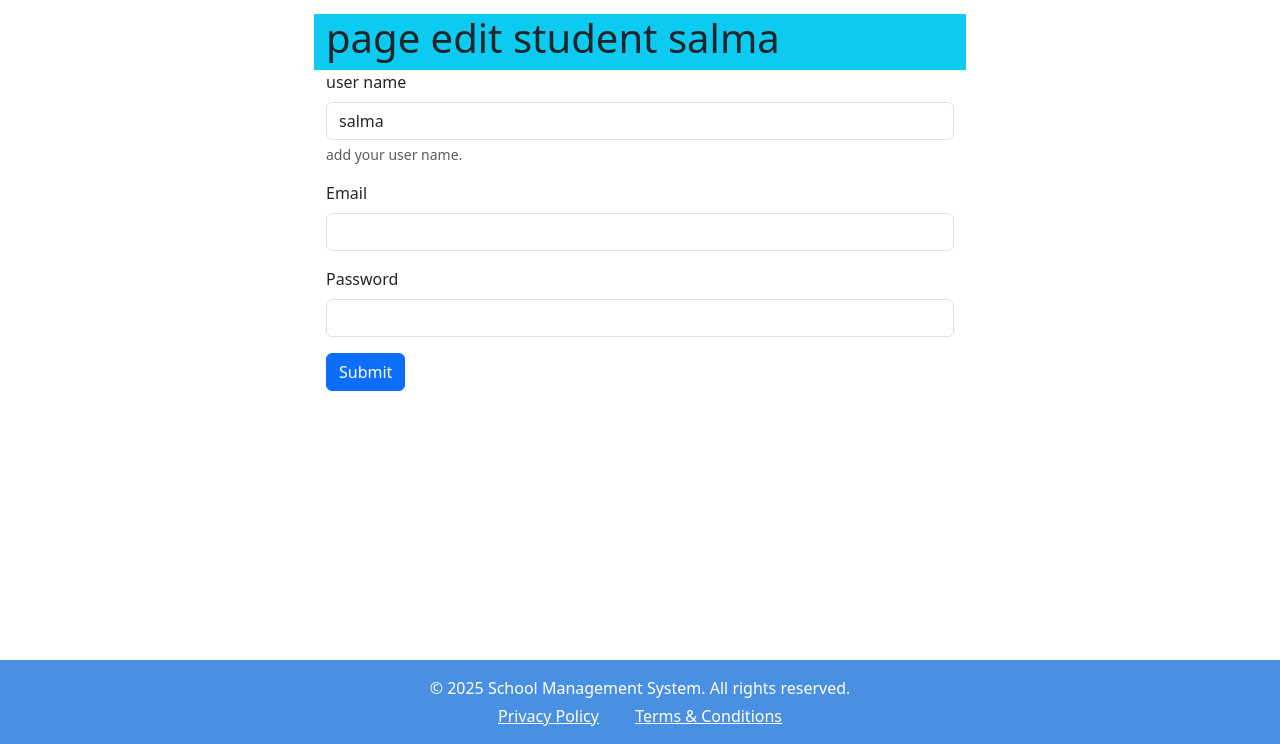
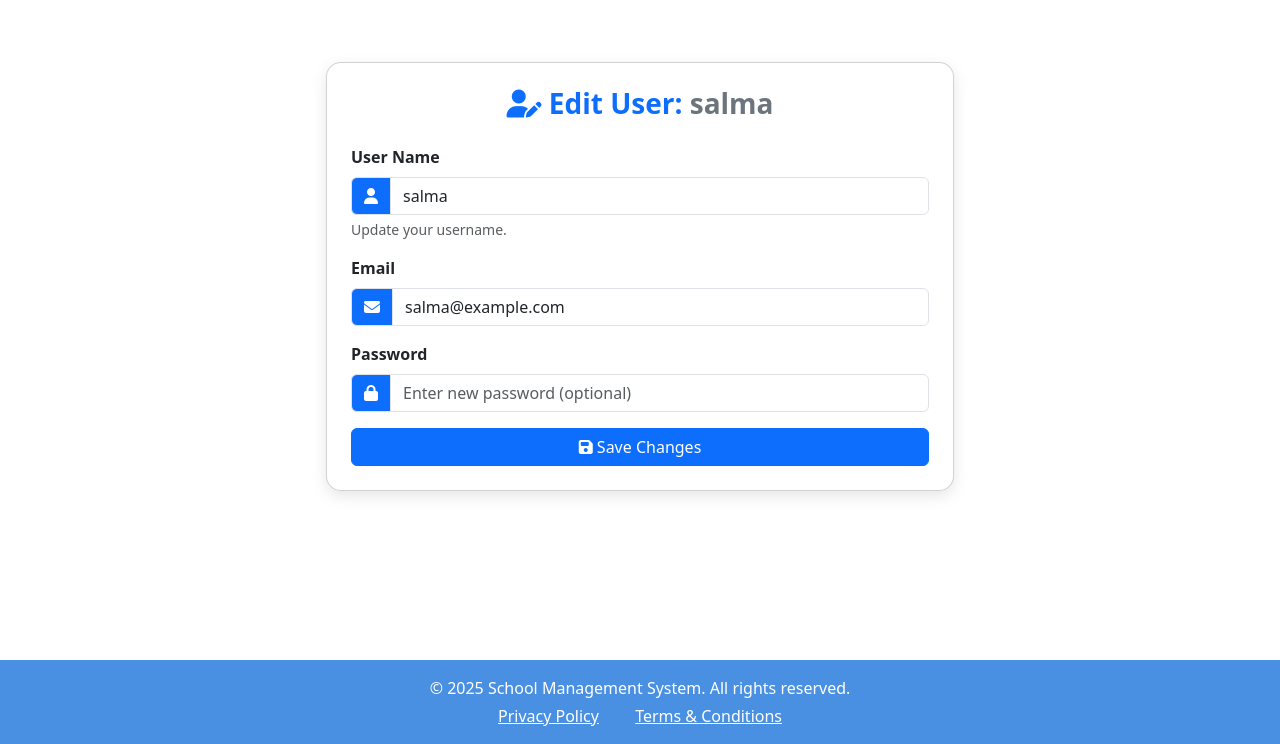
Before and after one commit to salmatarek55/school_system, a PHP site: page /school_system/users/edit.php?id=1 in a window 1280 px wide. Shown: the part 56-800 px from the top of the page. Run offline with PHP 8.4, Linux system fonts and the light colour scheme; data comes from the database, SQL or seed files in the repository.

Commit message:
Update edit.php

```diff
--- a/users/edit.php
+++ b/users/edit.php
@@ -16,32 +16,80 @@ if (isset($_POST['user_name'])) {
 
 include_once "../header.php";
 ?>
-<div class="row justify-content-center">
-    <div class="col-6 bg-info">
-        <h1>page edit student <?php print  $user['user_name'] ?></h1>
-    </div>
-</div>
-<div class="row justify-content-center">
-    <div class="col-6">
+<style>
+  .card-custom {
+    border-radius: 15px;
+    box-shadow: 0 5px 15px rgba(0,0,0,0.1);
+  }
+  .card-title {
+    font-weight: bold;
+    color: #0d6efd;
+  }
+  .form-label {
+    font-weight: 600;
+  }
+  .input-group-text {
+    background-color: #0d6efd;
+    color: #fff;
+  }
+</style>
+
+<div class="row justify-content-center mt-5">
+  <div class="col-md-6">
+    <div class="card card-custom">
+      <div class="card-body p-4">
+        <h3 class="text-center mb-4 card-title">
+          <i class="fa-solid fa-user-pen"></i> Edit User:
+          <span class="text-secondary"><?php print $user['user_name']; ?></span>
+        </h3>
+
         <form method="POST">
           <div class="mb-3">
-                <label class="form-label">user name</label>
-                <input type="text" value="<?php print $user['user_name'] ?>" name='user_name' class="form-control">
-                <div class="form-text">add your user name.</div>
+            <label class="form-label">User Name</label>
+            <div class="input-group">
+              <span class="input-group-text"><i class="fa-solid fa-user"></i></span>
+              <input
+                type="text"
+                value="<?php print $user['user_name']; ?>"
+                name="user_name"
+                class="form-control"
+                placeholder="Enter username">
             </div>
+            <div class="form-text">Update your username.</div>
+          </div>
+
           <div class="mb-3">
             <label class="form-label">Email</label>
-                <input type="email" class="form-control" name='email'>
+            <div class="input-group">
+              <span class="input-group-text"><i class="fa-solid fa-envelope"></i></span>
+              <input
+                type="email"
+                class="form-control"
+                name="email"
+                value="<?php print $user['email']; ?>"
+                placeholder="Enter email">
+            </div>
           </div>
 
           <div class="mb-3">
             <label class="form-label">Password</label>
-                <input type="password" name='password' class="form-control">
+            <div class="input-group">
+              <span class="input-group-text"><i class="fa-solid fa-lock"></i></span>
+              <input
+                type="password"
+                name="password"
+                class="form-control"
+                placeholder="Enter new password (optional)">
+            </div>
           </div>
 
-            <button type="submit" class="btn btn-primary">Submit</button>
+          <button type="submit" class="btn btn-primary w-100">
+            <i class="fa-solid fa-floppy-disk"></i> Save Changes
+          </button>
         </form>
       </div>
     </div>
-<!-- close container -->
-<?php include_once "../footer.php";
+  </div>
+</div>
+
+<?php include_once "../footer.php"; ?>
```
Lines whose indentation alone changed are shown as unchanged.
